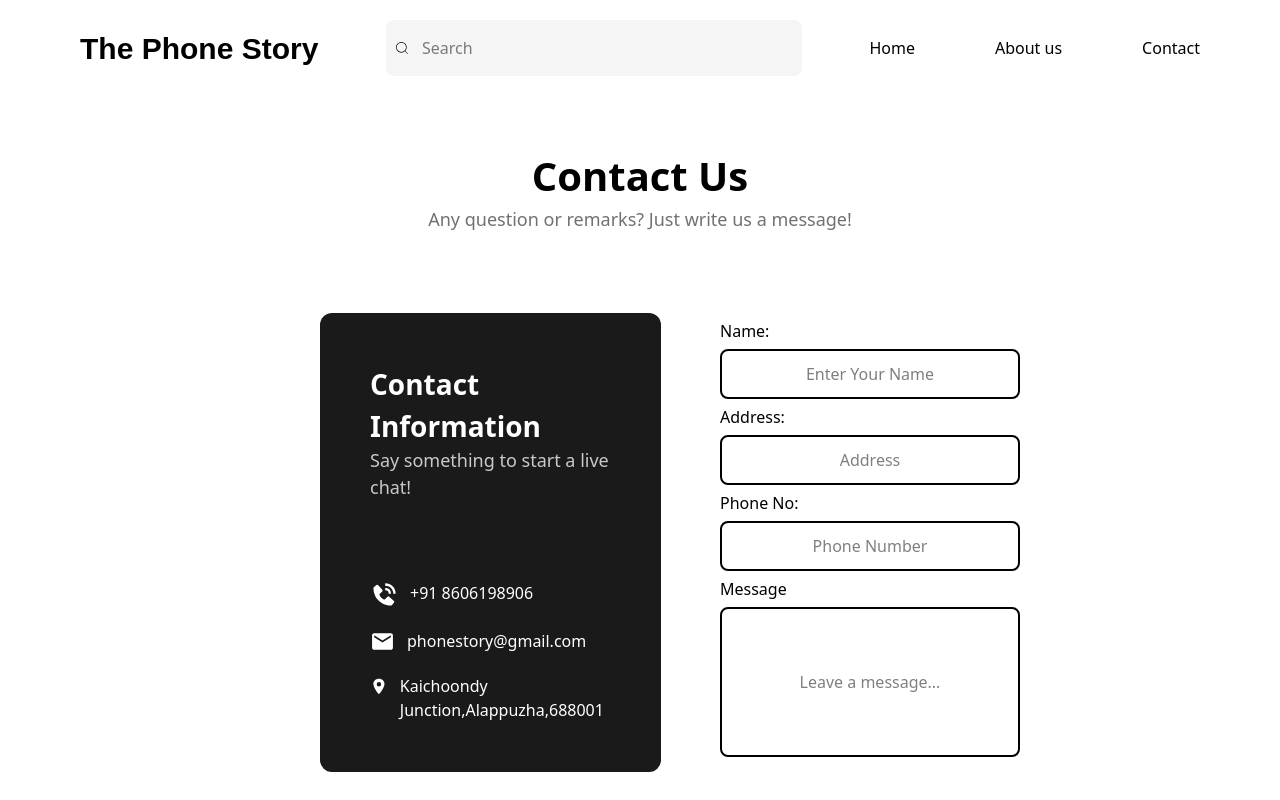
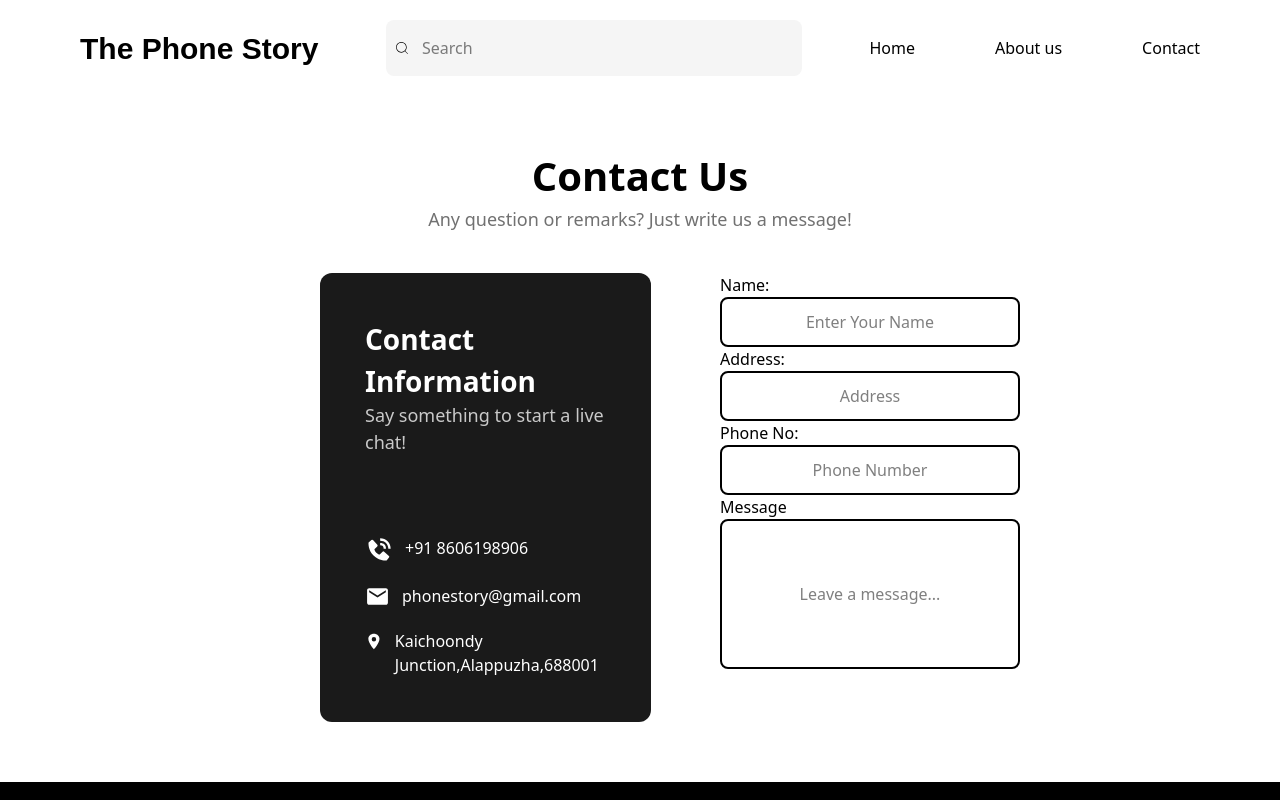
Before and after one commit to fathimaizzu/PhoneStory, a React (Vite) app: page /contact in a window 1280 px wide. Shown: the top 800 px of the page. Built offline with nearby package versions, Linux system fonts and the light colour scheme; a web font is replaced by a local one.

Commit message:
contact edited

```diff
--- a/src/Components/Contact/ConSec.jsx
+++ b/src/Components/Contact/ConSec.jsx
@@ -10,9 +10,9 @@ function ConSec() {
             <h1 className='text-center font-bold text-[20px] sm:text-[30px] lg:text-[40px]'>Contact Us</h1>
             <p className='text-center font-medium text-[12px] sm:text-[15px] lg:text-[18px] text-[#717171]'>Any question or remarks? Just write us a message!</p>
         </div>
-        <div className='grid grid-cols-1 sm:grid-cols-2  justify-center  py-20  '>
-    <div className='flex pl-0 md:pl-13 lg:pl-40 xl:pl-80 px-80 w-[50%] items-center mx-auto'>
-        <div className='bg-[#1A1A1A] p-[50px] rounded-xl mb-5'>
+        <div className='grid grid-cols-1 sm:grid-cols-2  justify-center  py-10  '>
+    <div className='flex pl-0 md:pl-13 lg:pl-40  xl:pl-80 px-80 w-[50%] items-center mx-auto'>
+        <div className='bg-[#1A1A1A] p-[45px] rounded-xl mb-5'>
             <h1 className='font-semibold text-[28px] text-white'>Contact Information</h1>
             <p className='text-[18px] text-[#C9C9C9] '>Say something to start a live chat!</p>
             <div className='flex text-white mt-20 space-y-5 gap-3'>
@@ -30,7 +30,7 @@ function ConSec() {
         </div>
 
     </div>
-    <div className='px-8 sm:px-10 xl:px-20  flex-row gap-3 w-[50%]  leading-9  '>
+    <div className='px-7 sm:px-12 xl:px-20  flex-row  w-[50%]   '>
         <h1>Name:</h1>
         <input type="text" placeholder='Enter Your Name' className='w-[300px] h-[50px] border-2 rounded-lg text-center'/>
         <h1>Address:</h1>
```
